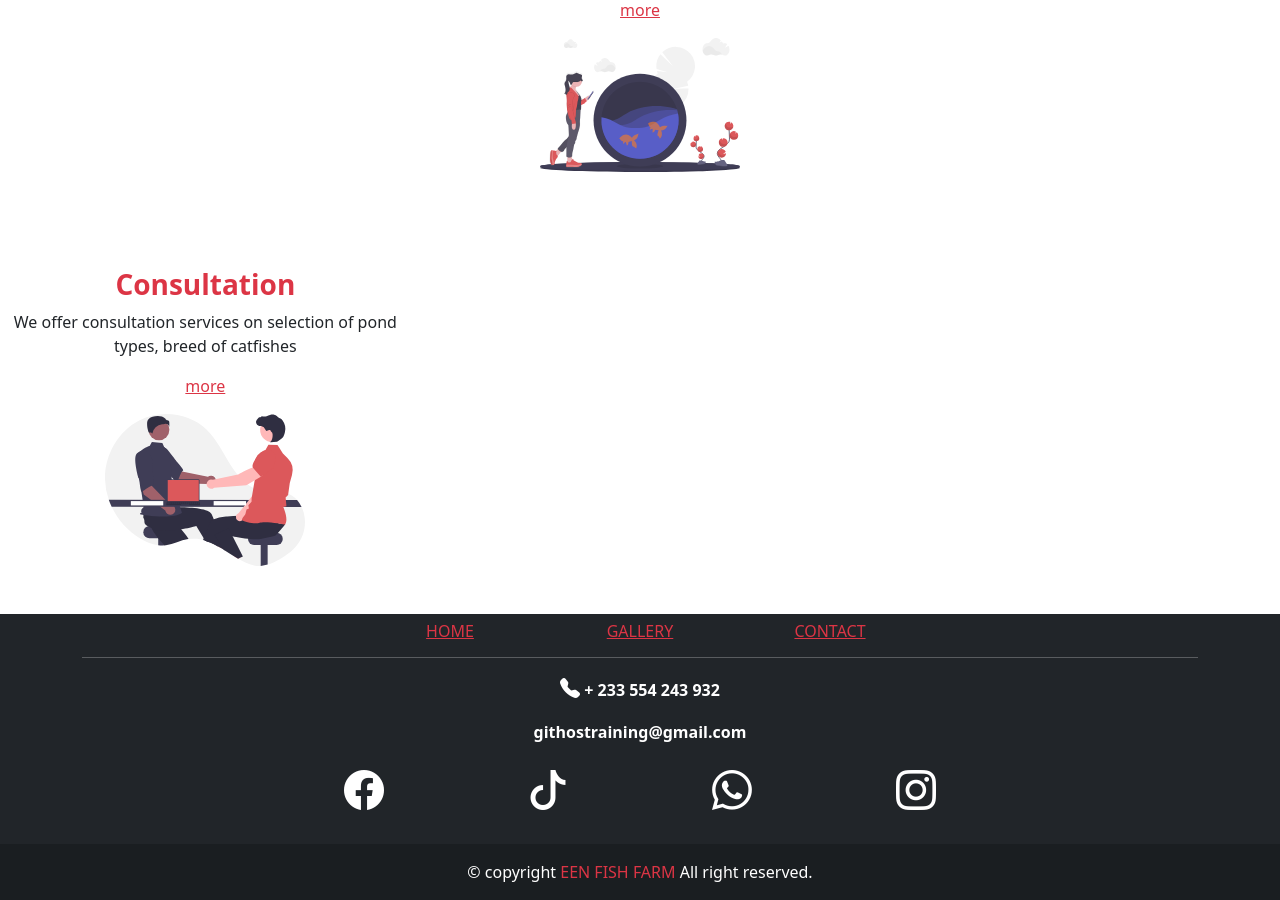
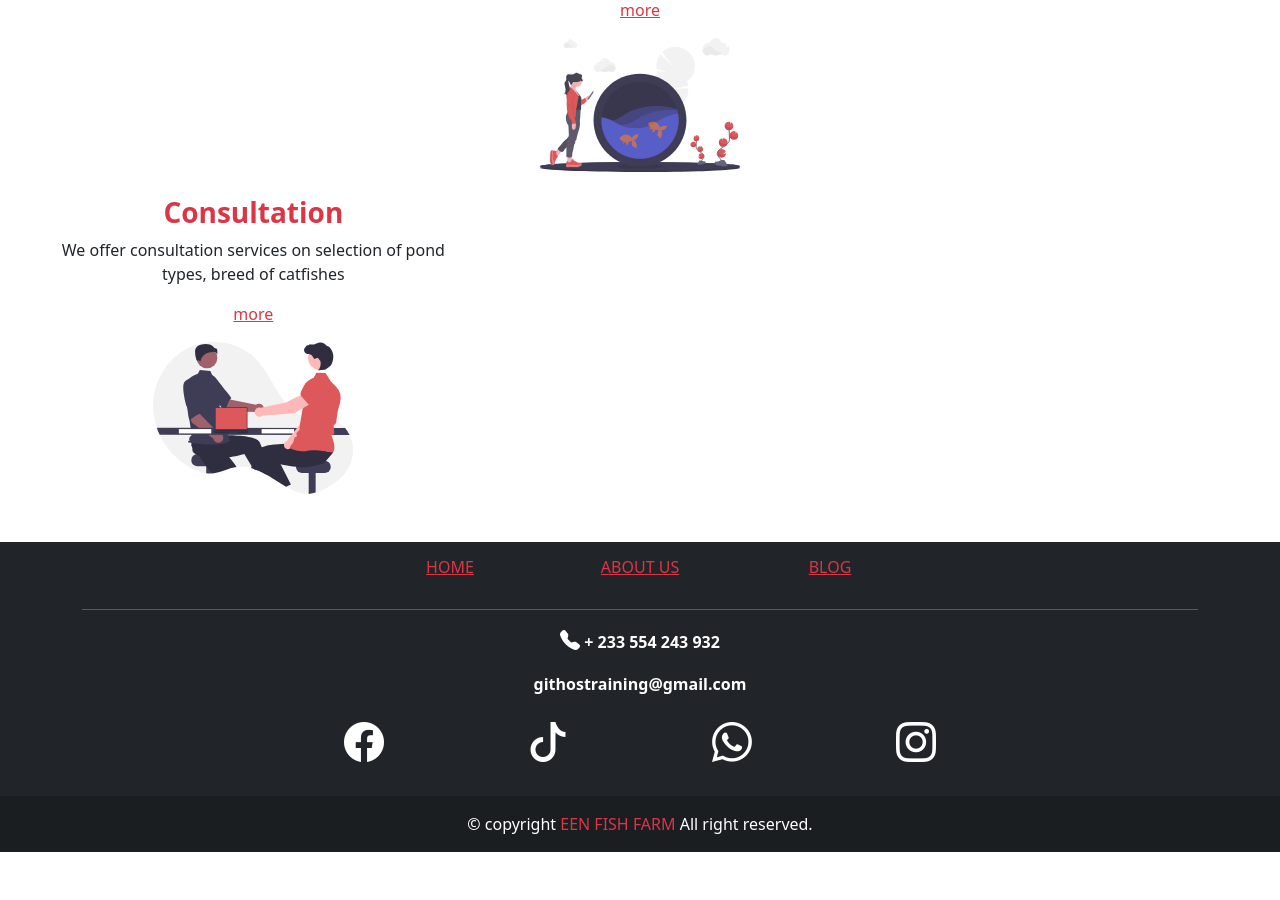
Before and after one commit to chiefportable/enn_new, a Jekyll site: the page built from index.html, in a window 1280 px wide and 900 px high, scrolled down 1002 px. Built offline with Jekyll 4.4.1, drawn with Linux system fonts in a browser that asks for light colours; after the commit the page ends 1854 px from its top, so only the background shows below that.

Commit message:
Fix pad and margin on what we do page

```diff
--- a/_includes/footer.html
+++ b/_includes/footer.html
@@ -4,7 +4,7 @@
 
         <section class="">
 
-          <div class="row text-center d-flex justify-content-center pt-2">
+          <div class="row text-center d-flex justify-content-center py-3">
 
             <div class="col-md-2">
               <h6 class="text-uppercase font-weight-bold">
@@ -15,13 +15,13 @@
 
             <div class="col-md-2">
               <h6 class="text-uppercase font-weight-bold">
-                <a href="#!" class="text-danger">Gallery</a>
+                <a href="#!" class="text-danger">About us</a>
               </h6>
             </div>
 
             <div class="col-md-2">
               <h6 class="text-uppercase font-weight-bold">
-                <a href="#!" class="text-danger">Contact</a>
+                <a href="#!" class="text-danger">Blog</a>
               </h6>
             </div>
           </div>
--- a/_includes/wwdo.html
+++ b/_includes/wwdo.html
@@ -7,7 +7,7 @@
         <div class="row">
             <div class="col-md-4 bg-white" data-aos="fade-down-left">
                 <h3 class="fw-bold">Aquaculture Training</h3>
-                <p class="text-danger" style="line-height: 150%;">
+                <p class="text-danger mx-sm-5" style="line-height: 150%;">
                     EEN Fish Farms trains inidividuals who are willing to venture into fish farming
                    <span class="collapse" id="collapse1">
                         their basic training to guide them set up and attain success in theire fish farming
@@ -31,9 +31,9 @@
                 </div>
             </div>
 
-            <div class="col-md-4 my-5 bg-white" data-aos="fade-down-left">
+            <div class="col-md-4 bg-white mt-5" data-aos="fade-down-left">
                 <h3 class="fw-bold text-danger">Fingerling Sales</h3>
-                <p class="text-dark" style="line-height: 150%;">
+                <p class="text-dark mx-md-5" style="line-height: 150%;">
                     We have in stock both clarias gariepinus and hybrids that are raised
                     <span class="collapse" id="collapse2">
                         under hygienic and proper management practices to boost growth and development.
@@ -83,16 +83,16 @@
                 </div>
             </div>
 
-            <div class="col-md-4 my-5 bg-white" data-aos="fade-down-left">
+            <div class="col-md-4 bg-white mt-5" data-aos="fade-down-left">
                 <h3 class="fw-bold">Pond Construction</h3>
-                <p class="text-danger" style="line-height: 150%;">
+                <p class="text-danger mx-sm-5" style="line-height: 150%;">
                     There are basically 3 types of ponds that one can use to start their catfish
                     <span class="collapse" id="collapse3">
                         farming. We have the concrete/block pond, plastic pond and earthen/dugout.
                         Pond selection for fish farming is based on availability of land space,
                         nature of land and amount a client is willing to invest into the fish farming.
                     </span>
-                    <div x-data="{open: false}" data-aos="fade-down-left">
+                    <div x-data="{open: false}">
                         <a
                         class="text-dark"
                         data-bs-toggle="collapse"
@@ -109,7 +109,7 @@
                 </div>
             </div>
 
-            <div class="col-md-4 my-5 bg-white" data-aos="fade-down-left">
+            <div class="col-md-4 mb-5 mx-sm-5 mt-4 bg-white" data-aos="fade-down-left">
                 <h3 class="fw-bold text-danger">Consultation</h3>
                 <p style="line-height: 150%;" class="">
                     We offer consultation services on selection of pond types, breed of catfishes
```
